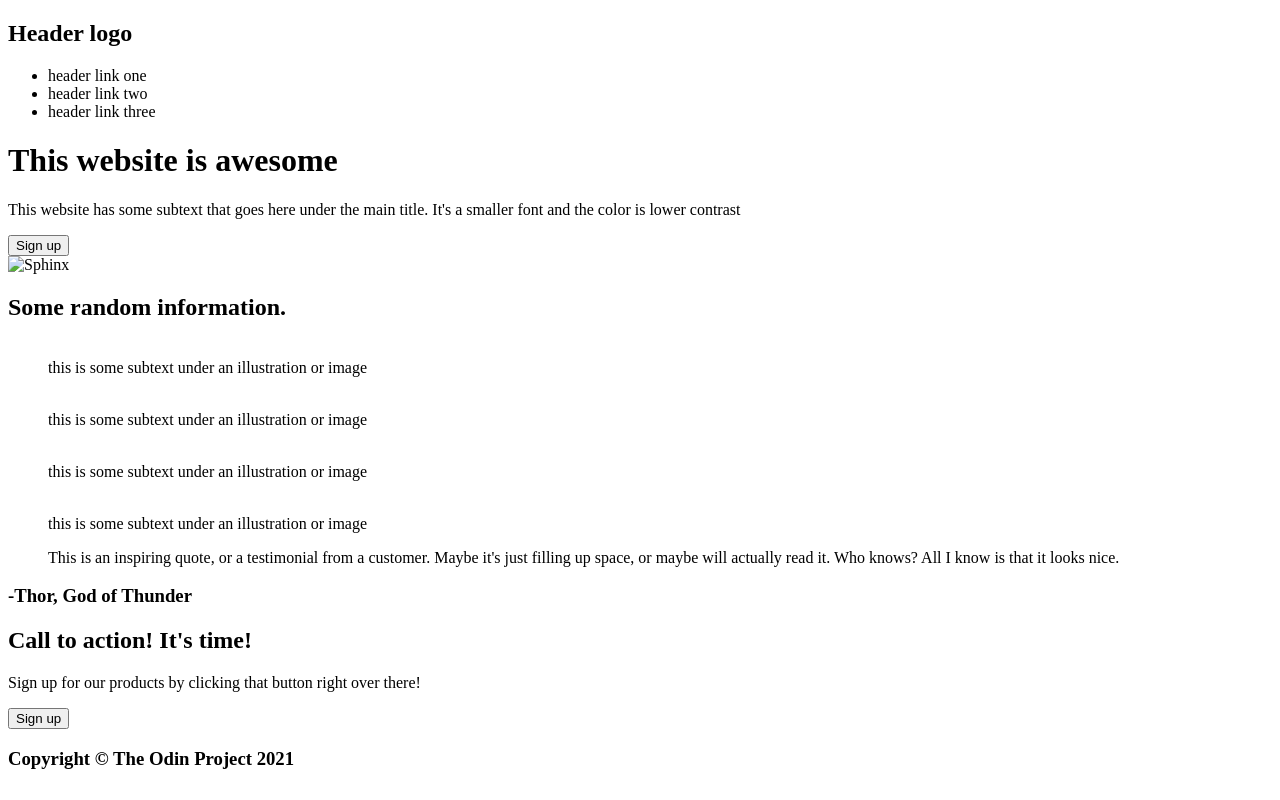
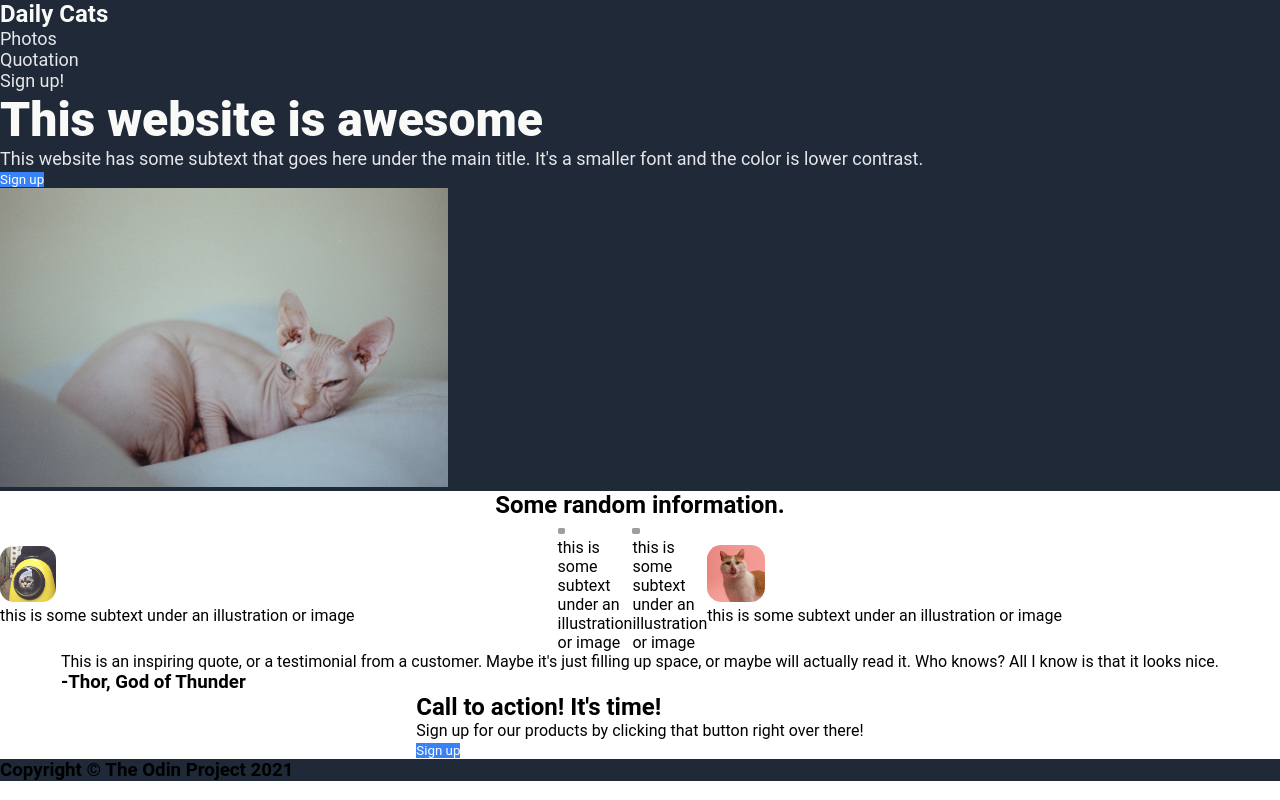
Before and after one commit to guilhermenakazato/landing-page, a plain HTML site: page index.html in a window 1280 px wide. Drawn offline with Linux system fonts and the light colour scheme; grey boxes are pictures that could not be loaded.

Commit message:
[NEW] Adding initial styles

```diff
--- a/index.html
+++ b/index.html
@@ -4,36 +4,36 @@
     <meta charset="UTF-8" />
     <meta http-equiv="X-UA-Compatible" content="IE=edge" />
     <meta name="viewport" content="width=device-width, initial-scale=1.0" />
-    <title>Bingus</title>
+    <title>Cats</title>
     <link rel="stylesheet" href="style.css" />
   </head>
   <body>
     <header>
       <nav>
-        <h2>Header logo</h2>
+        <h2>Daily Cats</h2>
         <ul>
-          <li>header link one</li>
-          <li>header link two</li>
-          <li>header link three</li>
+          <li><a>Photos</a></li>
+          <li><a>Quotation</a></li>
+          <li><a>Sign up!</a></li>
         </ul>
       </nav>
       <div class="website-info">
         <div>
           <h1>This website is awesome</h1>
-          <p>This website has some subtext that goes here under the main title. It's a smaller font and the color is lower contrast</p>
+          <p>This website has some subtext that goes here under the main title. It's a smaller font and the color is lower contrast.</p>
           <button>Sign up</button>
         </div>
-        <img src="" alt="Sphinx">
+        <img src="assets/sphynx.jpg" alt="Sphinx">
       </div>
     </header>
-    <div>
+    <div id="main-content">
       <section id="photos">
         <h1>Some random information.</h1>
-        <div>
-          <figure><img src="" alt=""><figcaption>this is some subtext under an illustration or image</figcaption></figure>
-          <figure><img src="" alt=""><figcaption>this is some subtext under an illustration or image</figcaption></figure>
-          <figure><img src="" alt=""><figcaption>this is some subtext under an illustration or image</figcaption></figure>
-          <figure><img src="" alt=""><figcaption>this is some subtext under an illustration or image</figcaption></figure>
+        <div id="gallery">
+          <figure><img src="assets/cat1.jpg" alt="Cat 1"><figcaption>this is some subtext under an illustration or image</figcaption></figure>
+          <figure><img src="assets/cat2.jpg" alt="Cat 2"><figcaption>this is some subtext under an illustration or image</figcaption></figure>
+          <figure><img src="assets/cat3.jpg" alt="Cat 3"><figcaption>this is some subtext under an illustration or image</figcaption></figure>
+          <figure><img src="assets/cat4.jpg" alt="Cat 4"><figcaption>this is some subtext under an illustration or image</figcaption></figure>
         </div>
       </section>
       <section id="quote">
--- a/style.css
+++ b/style.css
@@ -0,0 +1,56 @@
+* {
+  border: 0;
+  padding: 0;
+  margin: 0;
+  font-family: Roboto, sans-serif;
+}
+
+header, footer {
+  background-color: #1f2937;
+}
+
+nav h2 {
+  font-size: 24px;
+  color: #f9faf8;
+}
+
+li {
+  color: #e5e7eb;
+  font-size: 18px;
+}
+
+div.website-info h1 {
+  font-size: 48px;
+  font-weight: 800;
+  color: #f9faf8;
+}
+
+div.website-info p {
+  font-size: 18px;
+  color: #e5e7eb;
+}
+
+button {
+  background-color: #3882f6;
+  color: white;
+}
+
+img {
+  width: 35%;
+  height: auto;
+}
+
+figure img {
+  border-radius: 25%;
+  width: 10%;
+}
+
+div#main-content, section#photos, #gallery {
+  display: flex;
+  flex-direction: column;
+  align-items: center;
+}
+
+#gallery {
+  flex-direction: row;
+}
```
Also changed, not shown: assets/cat1.jpg (added), assets/cat4.jpg (added), assets/sphynx.jpg (added), 2 other files.
